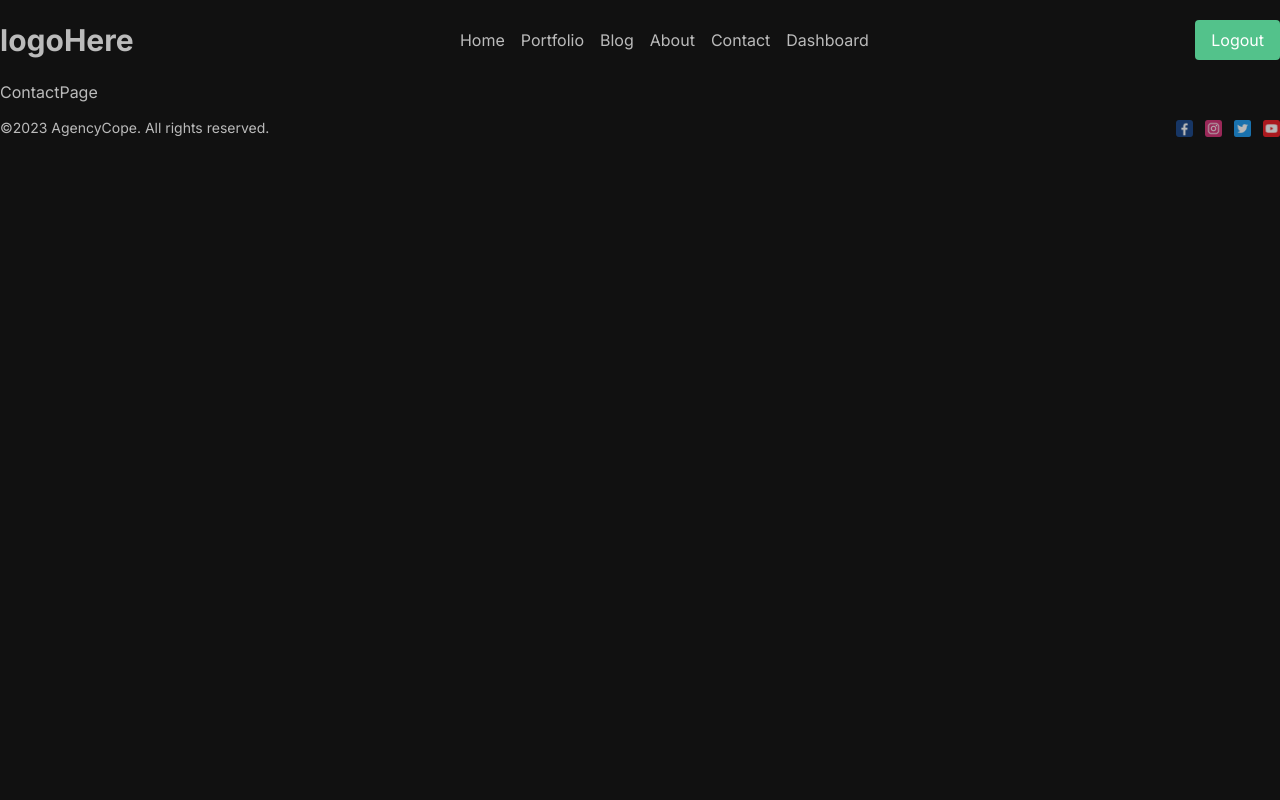
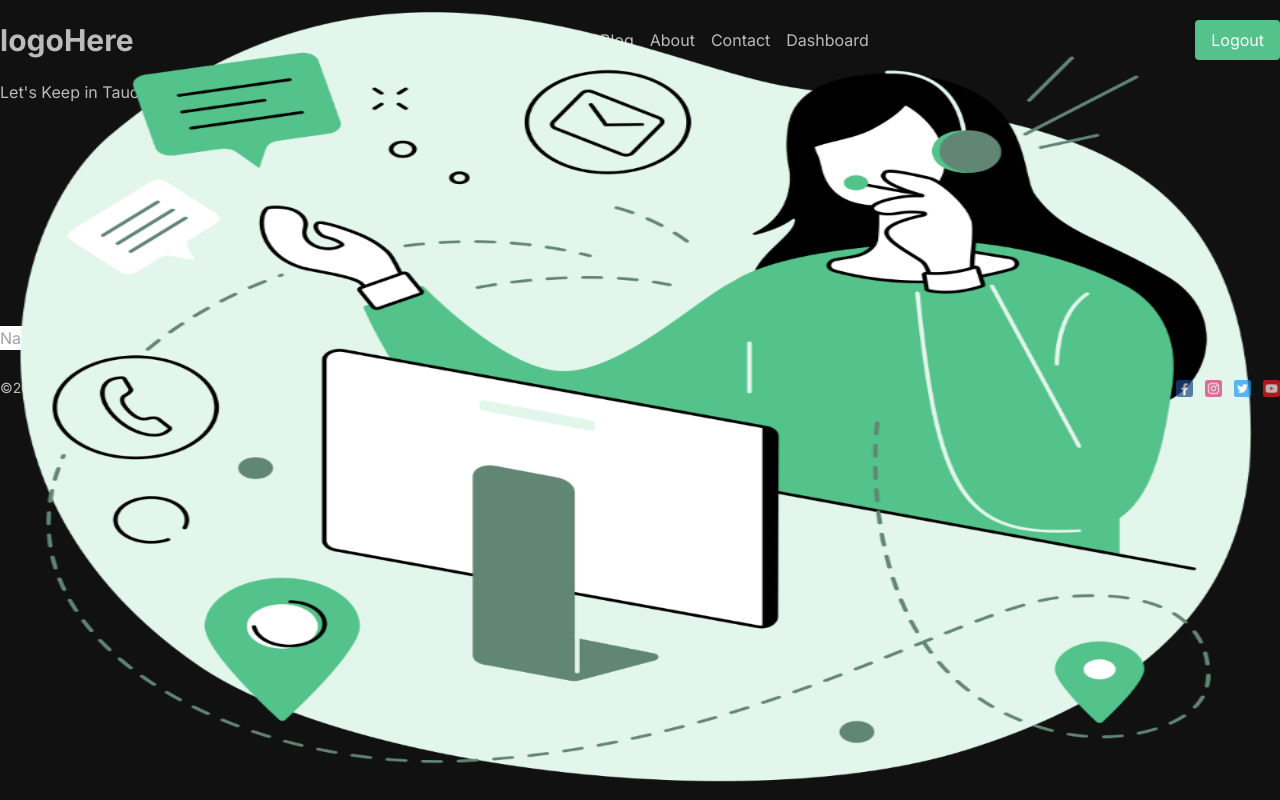
Before and after one commit to abdurrahmanrahat/nextjs-yt-lamadev, a Next.js app: page /contact in a window 1280 px wide. Built offline with nearby package versions, Linux system fonts and the light colour scheme.

Commit message:
contact page layout structure done

```diff
--- a/src/app/contact/page.js
+++ b/src/app/contact/page.js
@@ -1,9 +1,10 @@
+import ContactPageCom from '@/components/ContactPage/ContactPage';
 import React from 'react';
 
 const ContactPage = () => {
     return (
         <div>
-            ContactPage
+            <ContactPageCom></ContactPageCom>
         </div>
     );
 };
--- /dev/null
+++ b/src/components/ContactPage/ContactPage.jsx
@@ -0,0 +1,42 @@
+import Image from "next/image";
+import React from "react";
+import Button from "../Button/Button";
+
+const ContactPageCom = () => {
+  return (
+    <div>
+      <h2>Let&apos;s Keep in Tauch</h2>
+
+      {/* form here */}
+      <div>
+        {/* form image div */}
+        <div>
+          <Image
+            src="/contact.png"
+            alt="Contact Img"
+            fill={true}
+            className=""
+          />
+        </div>
+
+        {/* form input */}
+        <form>
+          <input type="text" placeholder="Name" className="" />
+          <input type="email" placeholder="Email" className="" />
+          <textarea
+            name="massage"
+            className=""
+            placeholder="Your Massage"
+            id=""
+            cols="30"
+            rows="10"
+          ></textarea>
+
+          <Button url="#" text="Send" />
+        </form>
+      </div>
+    </div>
+  );
+};
+
+export default ContactPageCom;
```
